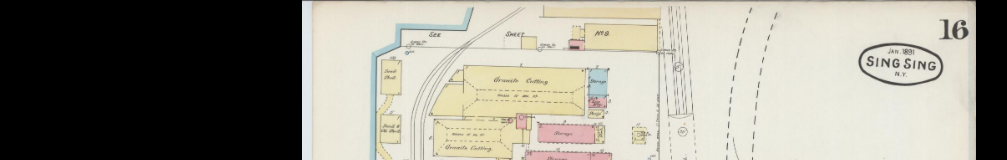
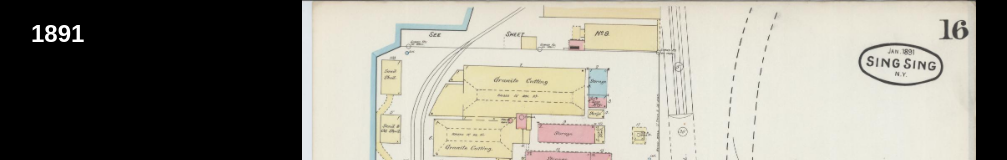
Before and after one commit to samweldon9393/SingSingPrisonMuseum-maps, a React (Create React App) app: page / in a window 1280 px wide. Shown: the top 160 px of the page, without its empty margins (1-1008 px from the left). Built offline with nearby package versions, Linux system fonts and the light colour scheme.

Commit message:
Add captions with the years

```diff
--- a/src/App.jsx
+++ b/src/App.jsx
@@ -1,13 +1,13 @@
 import { useState, useEffect } from "react";
 import "./style.css";
 
-const images = [
-  "./images/1886.jpg",
-  "./images/1891.jpg",
-  "./images/1897.jpg",
-  "./images/1903.jpg",
-  "./images/1911.jpg",
-  "./images/1924.jpg",
+const maps = [
+    { src: "./images/1886.jpg", year: "1886" },
+    { src: "./images/1891.jpg", year: "1891" },
+    { src: "./images/1897.jpg", year: "1897" },
+    { src: "./images/1903.jpg", year: "1903" },
+    { src: "./images/1911.jpg", year: "1911" },
+    { src: "./images/1924.jpg", year: "1924" }
 ];
 
 function App() {
@@ -15,21 +15,24 @@ function App() {
 
   useEffect(() => {
     const interval = setInterval(() => {
-      setIndex((prev) => (prev + 1) % images.length);
+      setIndex((prev) => (prev + 1) % maps.length);
     }, 4000); // Change slide every 3 seconds
     return () => clearInterval(interval);
   }, []);
 
   return (
       <div className="slideshow-container">
-      {images.map((src, i) => (
+      {maps.map((map, i) => (
           <img
-          key={i}
-          src={src}
-          alt={`Map ${i}`}
-          className={`slideshow-image ${i === index ? 'visible' : ''}`}
+              key={i}
+              src={map.src}
+              alt={`Map from ${map.year}`}
+              className={`slideshow-image ${i === index ? 'visible' : ''}`}
           />
       ))}
+          <div className="caption-banner">
+              <h2><strong>{maps[index].year}</strong></h2>
+          </div>
       </div>
   );
 }
--- a/src/style.css
+++ b/src/style.css
@@ -22,3 +22,11 @@
   opacity: 1;
   z-index: 1;
 }
+
+.caption-banner h2 {
+  margin: 2;
+  margin-left: 2rem;
+  color: white;
+  font-size: 1.5rem;
+  font-family: sans-serif;
+}
```
